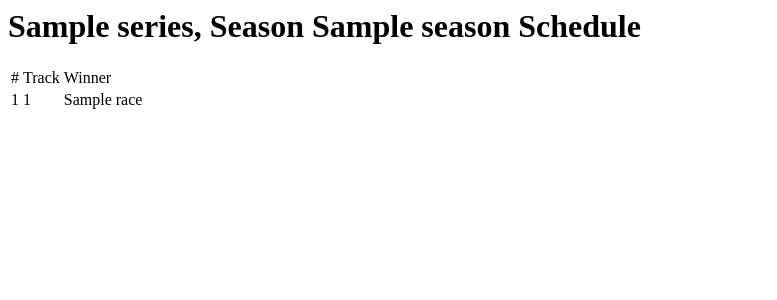
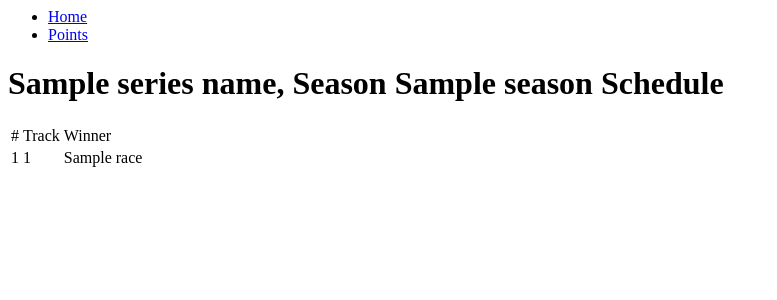
Before and after one commit to FK76exe/NR2003-stats-generator, a Flask app: template src/src/templates/season.html in a window 1280 px wide. Shown: the top 300 px of the page, without its empty margins (0-777 px from the left). Run offline with Flask 3, Linux system fonts and the light colour scheme; the template is opened without the code that fills it: most values are stand-ins (such as "Sample title", 1, 10 or a date in 2020).

Commit message:
fixed links, added macro as working navbar

```diff
--- a/src/src/__init__.py
+++ b/src/src/__init__.py
@@ -23,7 +23,7 @@ def home():
 
     return render_template('home.html', season_year_dict=season_year_dict)
 
-@app.route("/series/<series_id>")
+@app.route("/series/<series_id>/")
 def get_series_info(series_id):
     """Get information about a series by `series_id`"""
     driver_desc = []
@@ -63,7 +63,7 @@ GROUP BY season_num
                            season_headers = season_desc, season_stats = season_stats, series = series_name)
 
 
-@app.route("/seasons/<series_id>")
+@app.route("/seasons/<series_id>/")
 def get_seasons_by_series(series_id):
     """Get all seasons linked to `series_id`"""
     with sqlite3.connect(DATABASE_NAME) as con:
@@ -128,7 +128,7 @@ def add_race():
 
     return "submitted"
 
-@app.route("/driver/<game_id>")
+@app.route("/driver/<game_id>/")
 def driver_data(game_id):
     data = []
     for i, char in enumerate(game_id):
@@ -158,7 +158,7 @@ def driver_data(game_id):
 
     return render_template('driver.html', header=header, series_records=records_by_series, driver=game_id)
 
-@app.route("/series/<series>/<season>")
+@app.route("/series/<series>/<season>/")
 def get_schedule(series, season):
     """return list of races, with track and winner for a given season."""
     with sqlite3.connect(DATABASE_NAME) as con:
@@ -171,11 +171,11 @@ def get_schedule(series, season):
         schedule = cursor.execute(query).fetchall()
 
         series_query = f"SELECT name FROM seasons LEFT JOIN series ON seasons.series_id = series.id WHERE seasons.id={season_id}"
-        series = cursor.execute(series_query).fetchall()
+        series_name = cursor.execute(series_query).fetchall()
 
-    return render_template('season.html', schedule=schedule, season=season, series=series[0][0])
+    return render_template('season.html', schedule=schedule, season=season, series_name=series_name[0][0], series=series)
 
-@app.route("/series/<series>/<season>/points")
+@app.route("/series/<series>/<season>/points/")
 def show_series(series, season):
     data = []
 
@@ -187,4 +187,4 @@ def show_series(series, season):
         cursor.execute(query)
         header = ["RANK"] + [col[0] for col in cursor.description]
         data = cursor.fetchall()
-    return render_template('season_table.html',header=header, records=data)
+    return render_template('season_table.html',header=header, records=data, series=series, season=season)
--- /dev/null
+++ b/src/src/templates/macro.html
@@ -0,0 +1,7 @@
+{% macro navLink(name, endpoint) %}
+    <li class="nav-item">
+        <a href="{{ endpoint }}">
+            {{name}}
+        </a>
+    </li>
+{% endmacro %}
--- a/src/src/templates/season.html
+++ b/src/src/templates/season.html
@@ -1,3 +1,4 @@
+{% from "macro.html" import navLink with context %}
 <html>
     <head>
         <title>
@@ -5,8 +6,14 @@
         </title>
     </head>
     <body>
+        <!-- Navbar -->
+        <ul>
+            {{ navLink('Home', '/') }}
+            {{ navLink('Points', "./points") }}
+        </ul>
+
         <h1>
-            {{ series ~ ", Season " ~ season ~ " Schedule"}}
+            {{ series_name ~ ", Season " ~ season ~ " Schedule"}}
         </h1>
         <table>
             <!-- header row -->
```
Also changed, not shown: src/src/templates/season_table.html (+7 -0 lines).
